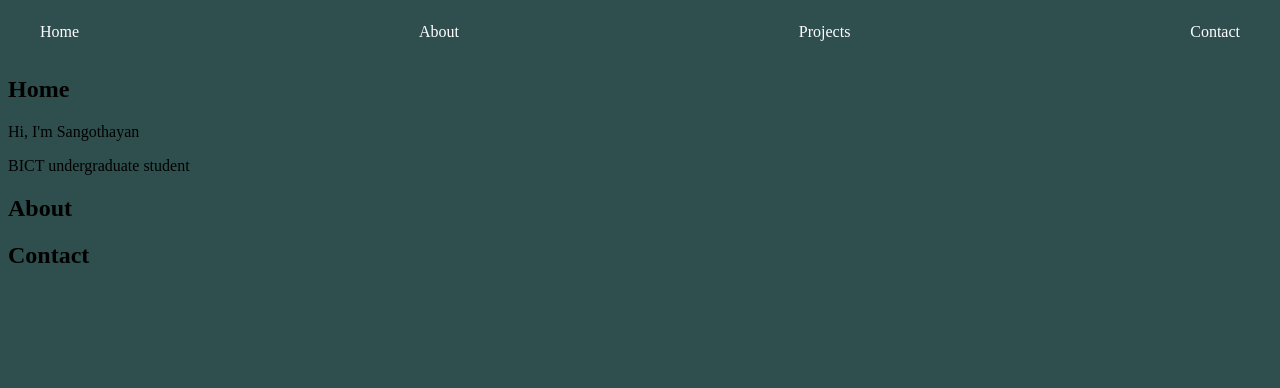
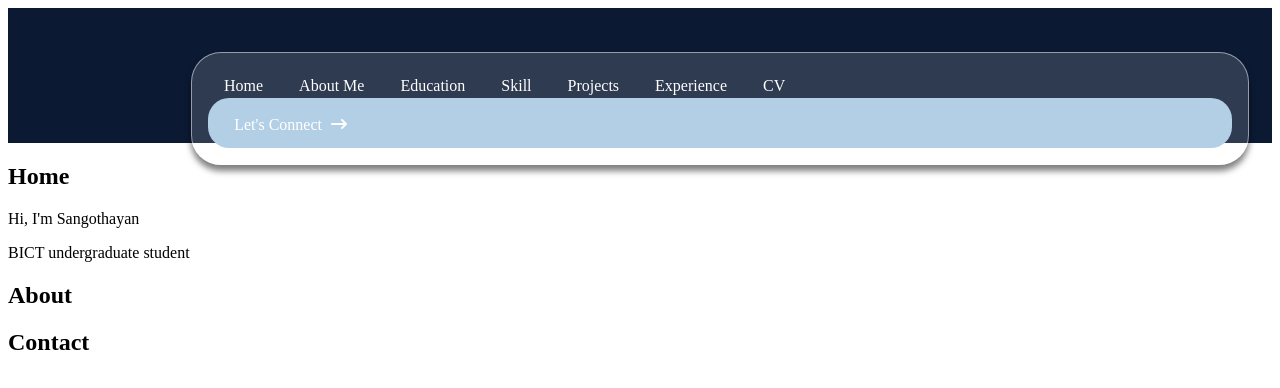
Before and after one commit to sangothayan-y/portfolio-website, a plain HTML site: page index.html in a window 1280 px wide. Drawn offline with Linux system fonts and the light colour scheme.

Commit message:
build and style navigation bar

```diff
--- a/index.html
+++ b/index.html
@@ -5,15 +5,29 @@
     </title>
     <head>
         <link rel="stylesheet" href="style.css">
+        <link rel="stylesheet" href="https://cdnjs.cloudflare.com/ajax/libs/font-awesome/6.5.1/css/all.min.css">
+
     </head>
     <body>
-        <nav>
+
+        <nav >
+            <div id="navigation">
             <a href="#home">Home</a>
-            <a href="#about">About</a>
+            <a href="#aboutme">About Me</a>
+            <a href="#education">Education</a>
+            <a href="#skill">Skill</a>
             <a href="#projects">Projects</a>
-            <a href="#contact">Contact</a>
+            <a href="#experience">Experience</a>
+            <a href="#cv">CV</a>
+            <div id="let">
+            <a href="#connect" >Let's Connect
+                <i class="fa-solid fa-arrow-right-long"></i>
+            </a>
+            </div>
+            </div>
 
         </nav>
+
 
         <section id="home">
             <h2>Home</h2>
--- a/style.css
+++ b/style.css
@@ -1,27 +1,53 @@
 html{
     scroll-behavior: smooth;
 }
-body {
-    background-color: darkslategrey;
-}
+
 sedction{
     min-height: 100vh;
 }
 
 nav{
-    display: flex;
-    justify-content: space-between;
-    align-items: left;
 
-    padding: 15px 32px;
-    margin-bottom: #14213D;
-    position:sticky;
-    top: 0;
-    z-index: 100;
+    background-color: #0B1933;
+    height: 135px;
+    width:auto;
+}
+
+#navigation{
+    margin-top: 20px;
+    margin-left: 80px;
+    background:rgba(255,255,255,0.15) ;
+    backdrop-filter: blur;
+    padding:1rem;
+    position:fixed;
+    width:80%;
+    left:50%;
+    transform:translateX(-50%);
+    top:2rem;
+    border-radius: 30px;
+    border: 1px solid rgba(255, 255, 255, 0.5);
+    box-shadow: 0 6px 6px rgba(0,0,0,0.5);
 }
 
 nav a{
+
     color: white;
     text-decoration: none;
     font-weight: 500;
+    display: inline-block;
+     padding: 0.5rem 1rem 0.2rem;
+     transition:all 0.3s ease-in-out;
 }
+nav a:hover{
+
+    transform:translate(5%);
+}
+#let{
+    padding: 1%;
+    border-radius:21px ;
+    background-color:#B3CFE5 ;
+    color: #0B1933;
+}
+nav a i{
+    padding-left: 5px;
+}
```
Also changed, not shown: .refact/buddy/briefings/2026-07-31.json (added), .refact/buddy/chats/workflows/buddy_daily_digest.json (added), .refact/buddy/chats/workflows/buddy_docs_gardener.json (added), .refact/buddy/chats/workflows/buddy_friday_retro.json (added), .refact/buddy/chats/workflows/buddy_refactor_hunter.json (added), .refact/buddy/chats/workflows/buddy_setup_coach.json (added), .refact/buddy/settings.json (added), .refact/buddy/state.json (added), .refact/tasks/index.json (added), 4 other files.
